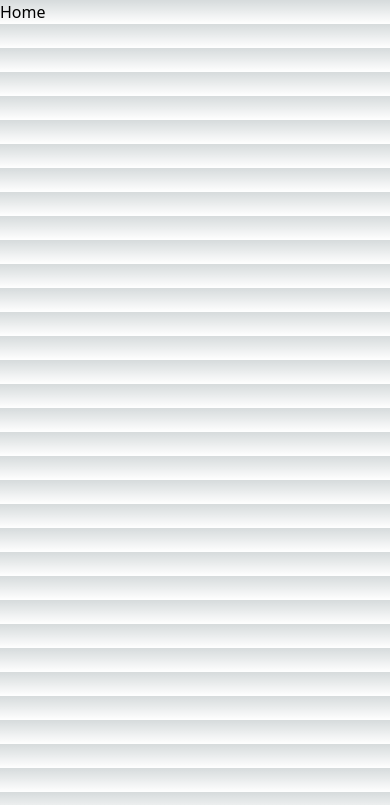
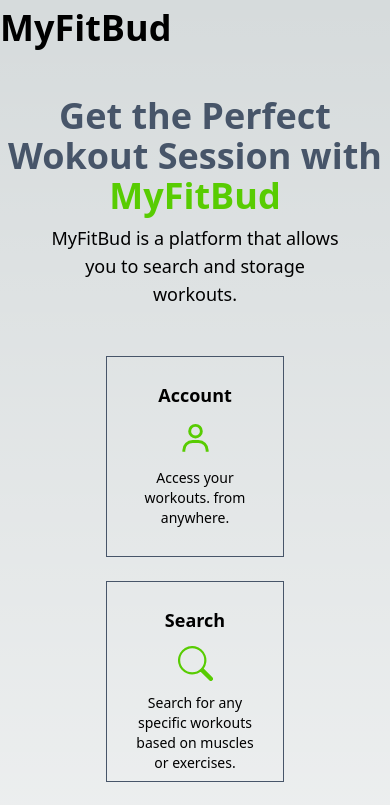
Before and after one commit to campos-415/my-fit-bud, a Next.js app: page / in a window 390 px wide. Shown: the top 805 px of the page. Built offline with nearby package versions, Linux system fonts and the light colour scheme.

Commit message:
added the components into my index file

```diff
--- a/pages/index.tsx
+++ b/pages/index.tsx
@@ -1,9 +1,24 @@
-import React from 'react'
+import About from "@/components/About/About";
+import Landing from "@/components/Landing/Landing";
+import NavBar from "@/components/Navbar/NavBar";
+import Head from "next/head";
 
-const Home = () => {
+export default function Home() {
   return (
-    <div>Home</div>
-  )
+    <>
+      <Head>
+        <title>My FitBud</title>
+        <link rel="icon" href="/favicon.ico" />
+      </Head>
+      <NavBar />
+      <main className="relative pt-12 max-w-[1240px] mx-auto">
+        <section className="max-w-[1240px] mx-auto flex items-center sm:items-center justify-center md:h-screen">
+          <Landing />
+        </section>
+        <section className="max-w-[1240px] mx-auto flex items-center sm:items-center justify-center md:h-screen">
+          <About />
+         </section>
+      </main>
+    </>
+  );
 }
-
-export default Home
```
